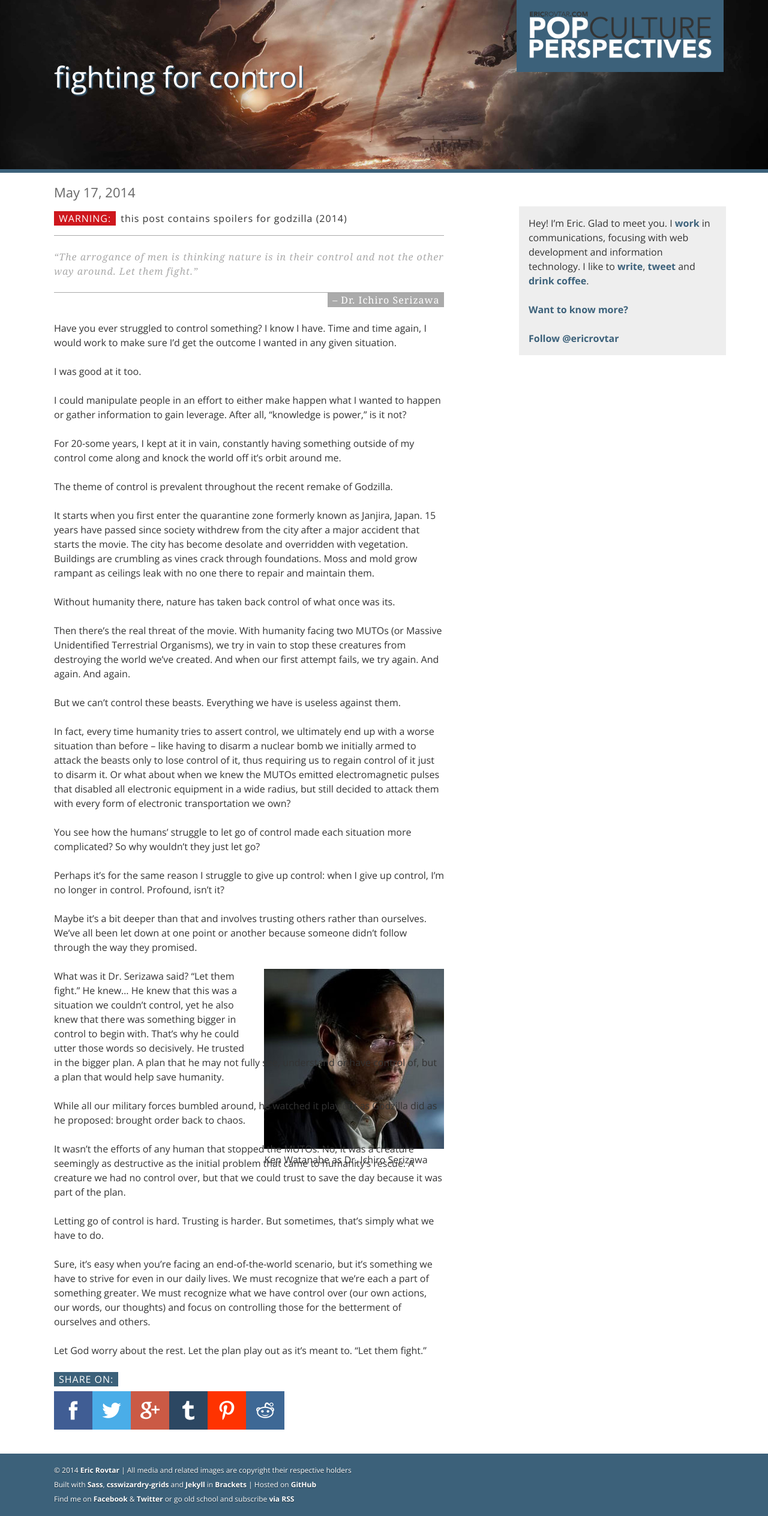
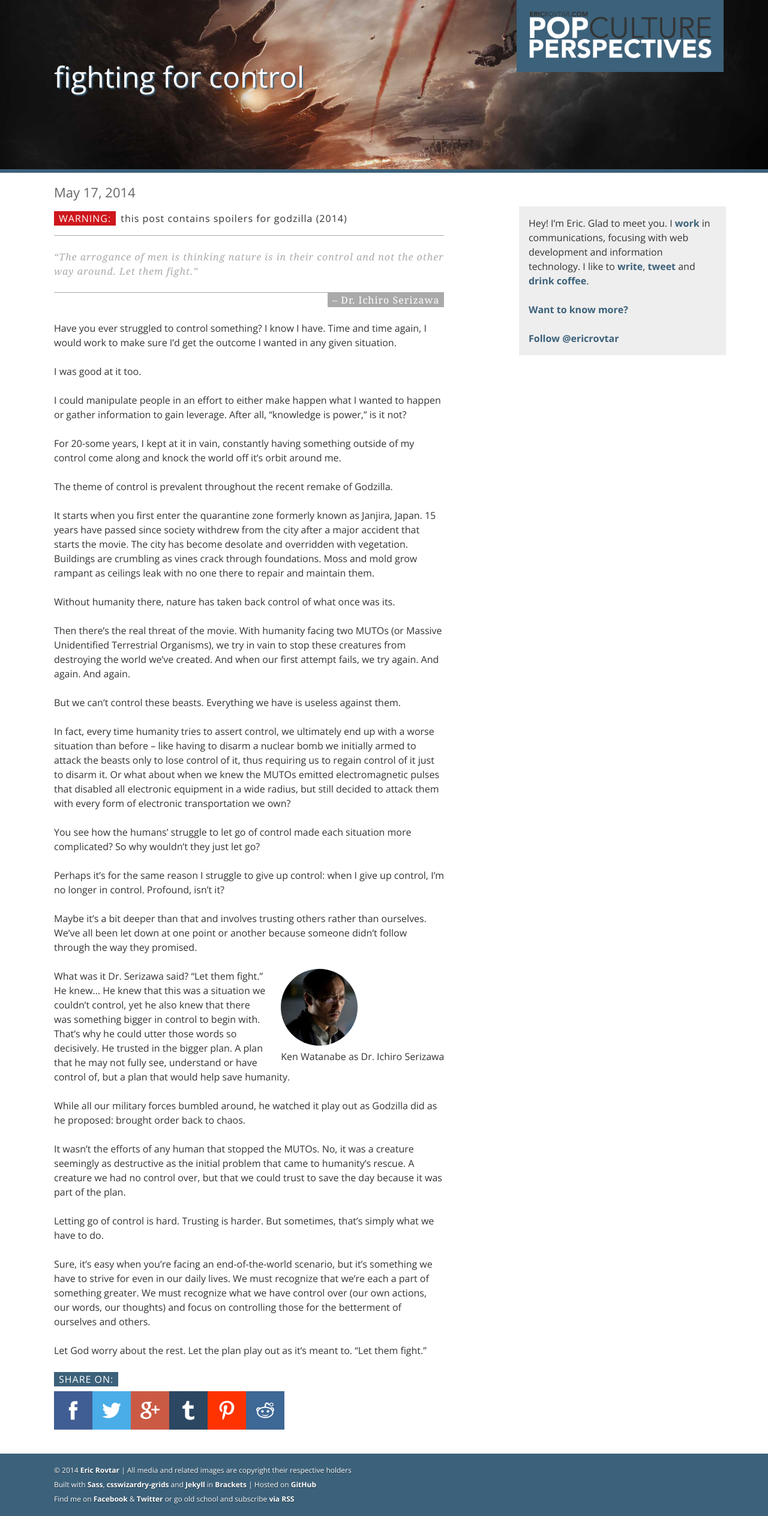
Before and after one commit to ericrovtar/ericrovtar.github.io, a Jekyll site: the page built from _posts/2014-05-17-fighting-for-control-(godzilla-2014).md, in a window 1280 px wide. Shown: the whole page at 60% size. Built offline with Jekyll 4.4.1, drawn with Linux system fonts in a browser that asks for light colours; nearby versions of some CDN libraries; comment, search, counter and statistics services are not loaded.

Commit message:
image styles

```diff
--- a/styles/styles.css
+++ b/styles/styles.css
@@ -1501,11 +1501,14 @@ body {
   z-index: 200; }
 
 .article__item figure {
-  border-radius: 4rem;
   float: right;
-  margin-left: 24px;
-  height: 8rem;
-  width: auto; }
+  margin-left: 24px; }
+  .article__item figure img {
+    border-radius: 50%;
+    height: 8rem;
+    width: auto; }
+  .article__item figure figcaption {
+    width: 100%; }
 .article__item p.article__date, .article__item p.article__tags {
   color: #666;
   font-weight: lighter; }
```
Also changed, not shown: styles/sass/ui/posts.scss (+12 -4 lines).
